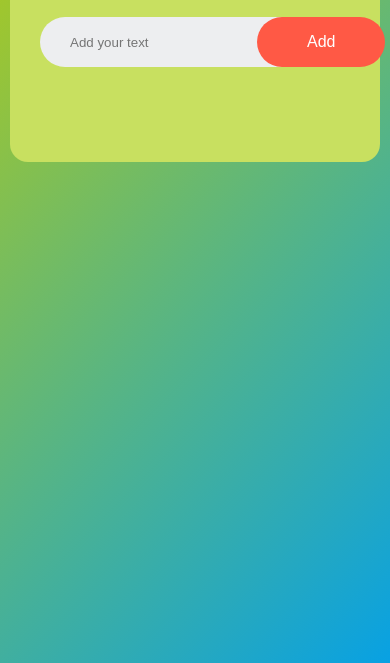
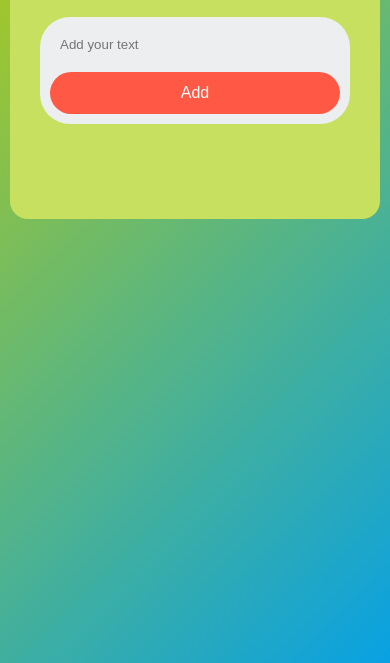
Before and after one commit to gurjarmadanmohand/Todo-App, a plain HTML site: page index.html in a window 390 px wide. Shown: the part 181-844 px from the top of the page. Drawn offline with Linux system fonts and the light colour scheme.

Commit message:
changes made for smaller screens

```diff
--- a/todo.css
+++ b/todo.css
@@ -69,6 +69,29 @@ button:active {
     background-color: #ede100;
     transform: scale(0.95);
 }
+/* Media queries for mobile screens */
+@media (max-width: 600px) {
+    .container {
+        padding: 10px;
+    }
+
+    .row {
+        flex-direction: column;
+        align-items: flex-start;
+        padding: 10px;
+    }
+
+    input {
+        width: 100%;
+        margin-bottom: 10px;
+    }
+
+    button {
+        width: 100%;
+        padding: 12px;
+    }
+}
+
 
 ul li{
     list-style: none;
```
